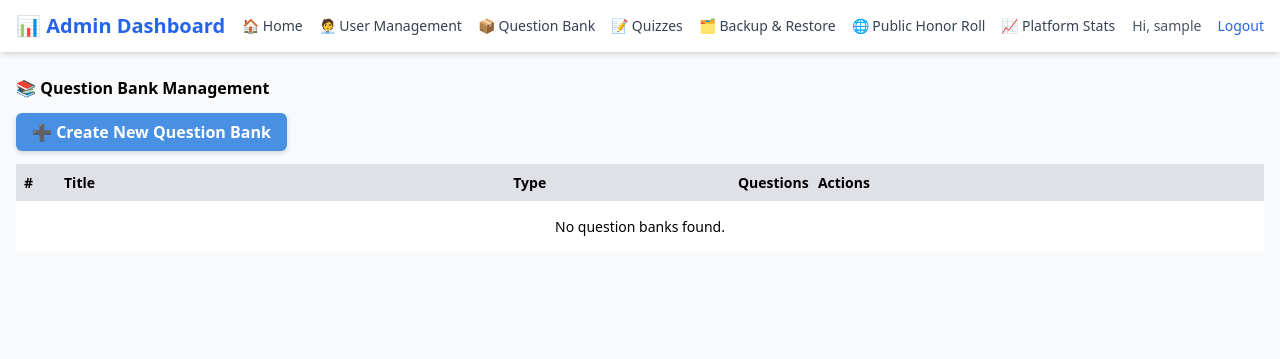
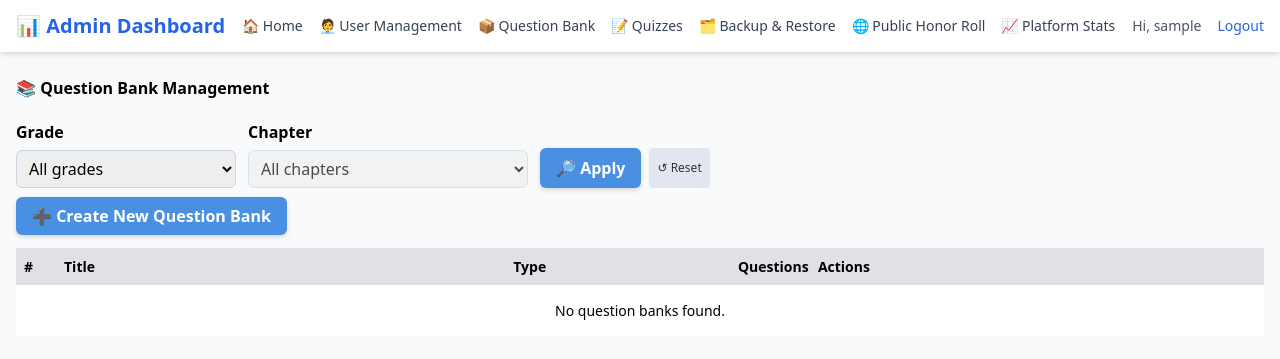
Before and after one commit to syedamirshah/learnify-clean, a Django app: page /admin/dashboard/question-bank/ in a window 1280 px wide. Shown: the top 359 px of the page. Run offline with Django 4.2, Linux system fonts and the light colour scheme; the visitor is signed in with stand-in values (Sample User, id 1); data that the repository does not hold is empty; some libraries are stand-ins or nearby versions.

Commit message:
feat(admin): add Grade→Chapter nested filter on Question Bank page

```diff
--- a/backend/core/templates/admin/dashboard/admin_question_bank.html
+++ b/backend/core/templates/admin/dashboard/admin_question_bank.html
@@ -5,7 +5,36 @@
 {% block content %}
 <h1 style="margin-bottom: 20px;">📚 <b>Question Bank Management</b></h1>
 
-<!-- ✅ Add New Bank Button -->
+{# ───────────────────────────────────────────────────────────────────────────── #}
+{# Nested filters: Grade → Chapter (dependent dropdowns)                       #}
+{# ───────────────────────────────────────────────────────────────────────────── #}
+<form method="get" id="qb-filters" style="display:flex; gap:12px; align-items:flex-end; flex-wrap:wrap; margin-bottom:16px;">
+  <div style="display:flex; flex-direction:column; gap:6px;">
+    <label for="grade" style="font-weight:600;">Grade</label>
+    <select id="grade" name="grade" style="min-width:220px; padding:6px 8px; border:1px solid #cbd5e1; border-radius:6px;">
+      <option value="">All grades</option>
+      {% for g in grades %}
+        <option value="{{ g.id }}" {% if selected_grade|stringformat:"s" == g.id|stringformat:"s" %}selected{% endif %}>
+          {{ g }}
+        </option>
+      {% endfor %}
+    </select>
+  </div>
+
+  <div style="display:flex; flex-direction:column; gap:6px;">
+    <label for="chapter" style="font-weight:600;">Chapter</label>
+    <select id="chapter" name="chapter" style="min-width:280px; padding:6px 8px; border:1px solid #cbd5e1; border-radius:6px;" {% if not selected_grade %}disabled{% endif %}>
+      <option value="">All chapters</option>
+      {# When a grade is already selected, we’ll hydrate this via JS below #}
+    </select>
+  </div>
+
+  <div style="display:flex; gap:8px;">
+    <button type="submit" class="btn-main">🔎 Apply</button>
+    <a href="." class="btn-action" style="display:inline-flex; align-items:center;">↺ Reset</a>
+  </div>
+</form>
+
 {% if request.user.role != 'manager' %}
 <div style="margin-bottom: 20px;">
   <a href="/admin/core/questionbank/add/" class="btn-main">➕ Create New Question Bank</a>
@@ -63,44 +92,64 @@
     font-weight: 600;
     box-shadow: 0 2px 5px rgba(0,0,0,0.15);
   }
-  .btn-main:hover {
-    background-color: #3c7cc4;
-  }
+  .btn-main:hover { background-color: #3c7cc4; }
 
   .action-wrap {
-    display: flex;
-    flex-wrap: nowrap;
-    gap: 4px;
-    flex-direction: row;
-    flex-shrink: 1;
-    flex-wrap: wrap;
+    display: flex; gap: 4px; flex-direction: row; flex-wrap: wrap;
   }
+  .btn-action {
+    background-color: #e2e6f0; padding: 4px 8px; font-size: 12px;
+    border-radius: 4px; text-decoration: none; font-weight: 500; color: #333; white-space: nowrap;
+  }
+  .btn-action:hover { background-color: #c5cbe2; }
 
-  .btn-action {
-    background-color: #e2e6f0;
-    padding: 4px 8px;
-    font-size: 12px;
-    border-radius: 4px;
-    text-decoration: none;
-    font-weight: 500;
-    color: #333;
-    white-space: nowrap;
-  }
-  .btn-action:hover {
-    background-color: #c5cbe2;
-  }
+  td { vertical-align: top; font-size: 14px; }
+  th { font-size: 14px; }
 
-  td {
-    vertical-align: top;
-    font-size: 14px; /* ✅ Smaller text for content cells */
-  }
+  #content-main + div, #nav-sidebar { display: none !important; }
+</style>
 
-  th {
-    font-size: 14px; /* ✅ Smaller text for headers */
-  }
+<!-- 🔧 Dependent dropdown script -->
+<script>
+  (function() {
+    const chaptersByGrade = JSON.parse('{{ chapters_by_grade_json|escapejs }}');
 
-  #content-main + div, #nav-sidebar {
-    display: none !important;
-  }
-</style>
+    const gradeSel = document.getElementById('grade');
+    const chapterSel = document.getElementById('chapter');
+    const selectedGrade = '{{ selected_grade|default_if_none:"" }}';
+    const selectedChapter = '{{ selected_chapter|default_if_none:"" }}';
+
+    function setChapters(gradeId, keepValue) {
+      chapterSel.innerHTML = '';
+      const optAll = document.createElement('option');
+      optAll.value = '';
+      optAll.textContent = 'All chapters';
+      chapterSel.appendChild(optAll);
+
+      if (!gradeId || !chaptersByGrade[gradeId]) {
+        chapterSel.disabled = true;
+        return;
+      }
+
+      chaptersByGrade[gradeId].forEach(function(c) {
+        const opt = document.createElement('option');
+        opt.value = String(c.id);
+        opt.textContent = c.title; // change to c.name if your Chapter uses 'name'
+        if (keepValue && String(c.id) === String(keepValue)) {
+          opt.selected = true;
+        }
+        chapterSel.appendChild(opt);
+      });
+      chapterSel.disabled = false;
+    }
+
+    // Initialize
+    setChapters(selectedGrade || '', selectedChapter || '');
+
+    // On grade change, repopulate chapter list and clear chapter selection
+    gradeSel.addEventListener('change', function() {
+      setChapters(this.value, '');
+    });
+  })();
+</script>
 {% endblock %}
```
